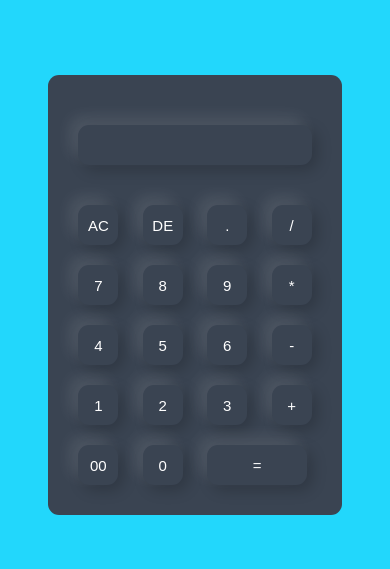
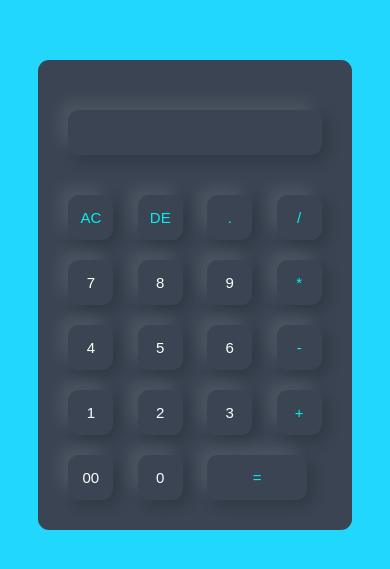
Before and after one commit to m-ragab2023/Calic_js, a plain HTML site: page index.html in a window 390 px wide. Shown: the part 127-696 px from the top of the page. Drawn offline with Linux system fonts and the light colour scheme.

Commit message:
Add files via upload

```diff
--- a/css/style.css
+++ b/css/style.css
@@ -55,8 +55,8 @@ form input.equel{
     .calic form input {
         border: 0;
         outline: 0;
-        width: 40px;
-        height: 40px;
+        width: 45px;
+        height: 45px;
         border-radius: 11px;
         box-shadow: -8px -8px 15px rgba(255 ,255 ,255 ,0.1) ,5px 5px 15px rgba(0 ,0 ,0 ,0.2);
         background-color: transparent;
@@ -68,4 +68,7 @@ form input.equel{
      form input.equel{
         width: 100px;
      }
+     form input.opertaor{
+        color: rgba(0, 255, 255, 0.918);
+      }
 }
```
